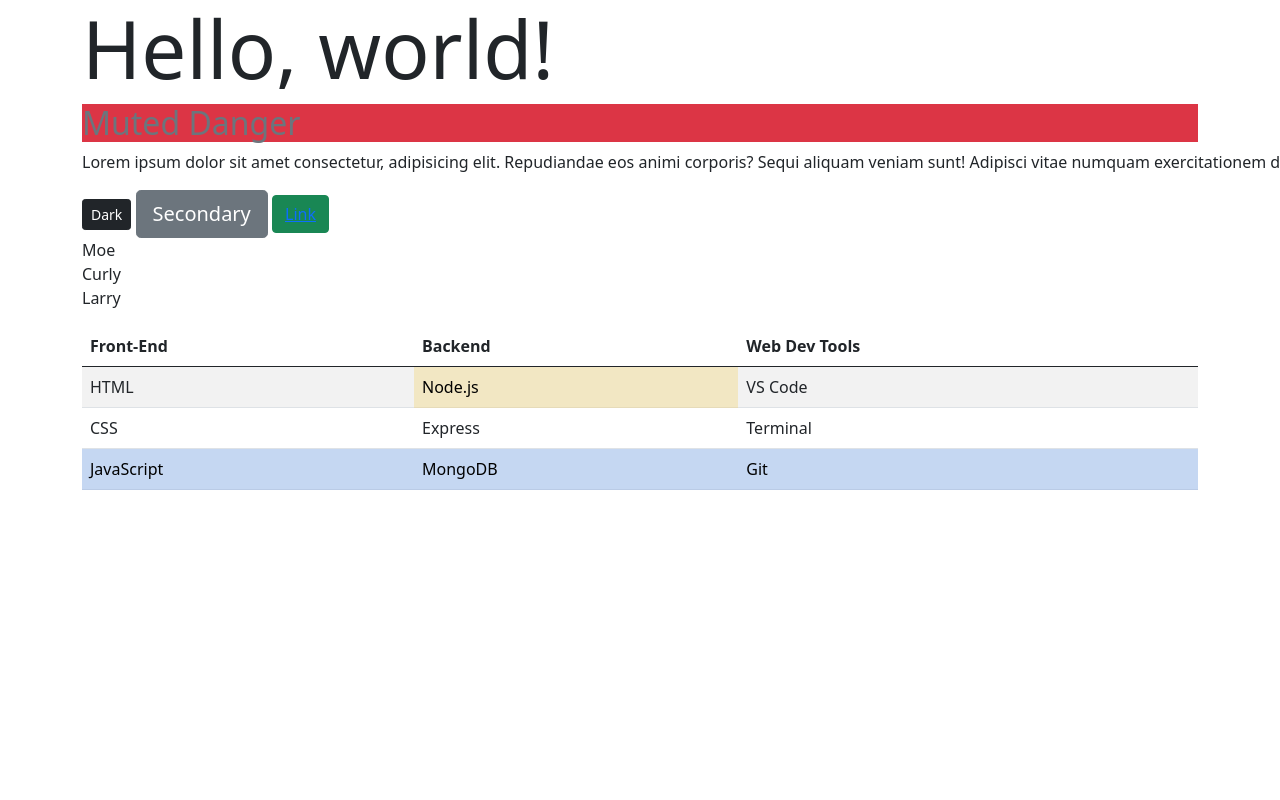
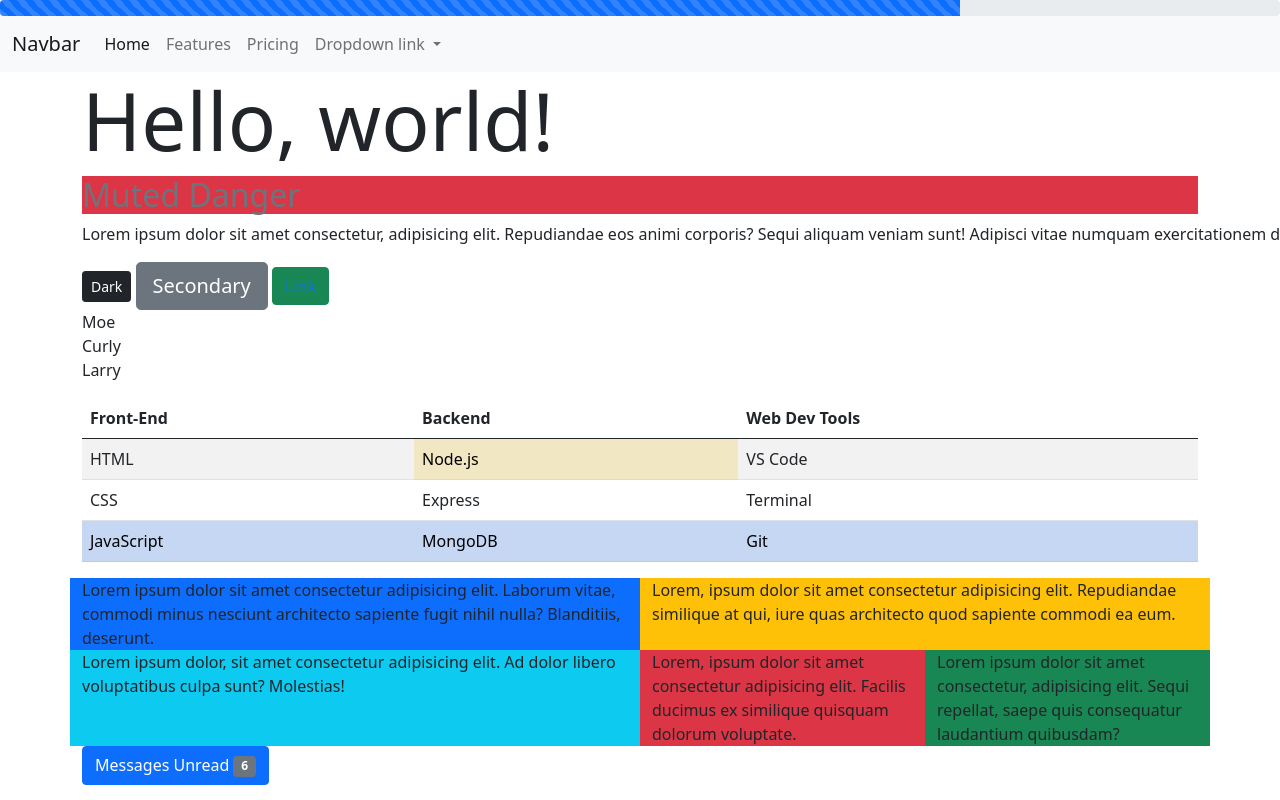
Before and after one commit to hannahxxo/BootstrapExercise, a plain HTML site: page index.html in a window 1280 px wide. Shown: the top 800 px of the page. Drawn offline with nearby package versions, Linux system fonts and the light colour scheme.

Commit message:
Commit with Bonus

```diff
--- a/index.html
+++ b/index.html
@@ -11,6 +11,41 @@
     <title>Bootstrap Exercise</title>
   </head>
   <body>
+    <div class="progress">
+        <div class="progress-bar progress-bar-striped progress-bar-animated" role="progressbar" aria-valuenow="75" aria-valuemin="0" aria-valuemax="100" style="width: 75%"></div>
+      </div>
+    <nav class="navbar navbar-expand-lg navbar-light bg-light">
+        <div class="container-fluid">
+          <a class="navbar-brand" href="#">Navbar</a>
+          <button class="navbar-toggler" type="button" data-bs-toggle="collapse" data-bs-target="#navbarNavDropdown" aria-controls="navbarNavDropdown" aria-expanded="false" aria-label="Toggle navigation">
+            <span class="navbar-toggler-icon"></span>
+          </button>
+          <div class="collapse navbar-collapse" id="navbarNavDropdown">
+            <ul class="navbar-nav">
+              <li class="nav-item">
+                <a class="nav-link active" aria-current="page" href="#">Home</a>
+              </li>
+              <li class="nav-item">
+                <a class="nav-link" href="#">Features</a>
+              </li>
+              <li class="nav-item">
+                <a class="nav-link" href="#">Pricing</a>
+              </li>
+              <li class="nav-item dropdown">
+                <a class="nav-link dropdown-toggle" href="#" id="navbarDropdownMenuLink" role="button" data-bs-toggle="dropdown" aria-expanded="false">
+                  Dropdown link
+                </a>
+                <ul class="dropdown-menu" aria-labelledby="navbarDropdownMenuLink">
+                  <li><a class="dropdown-item" href="#">Action</a></li>
+                  <li><a class="dropdown-item" href="#">Another action</a></li>
+                  <li><a class="dropdown-item" href="#">Something else here</a></li>
+                </ul>
+              </li>
+            </ul>
+          </div>
+        </div>
+      </nav>
+
       <div class="container">
         <h1 class="display-1">Hello, world!</h1>
         <h2 class="text-muted bg-danger">Muted Danger</h2>
@@ -51,6 +86,21 @@
             </tbody>
         </table>
 
+        <!-- Bonus -->
+        <div class="row">
+            <div class="col bg-primary">Lorem ipsum dolor sit amet consectetur adipisicing elit. Laborum vitae, commodi minus nesciunt architecto sapiente fugit nihil nulla? Blanditiis, deserunt.</div>
+            <div class="col bg-warning">Lorem, ipsum dolor sit amet consectetur adipisicing elit. Repudiandae similique at qui, iure quas architecto quod sapiente commodi ea eum.</div>
+        </div>
+        <div class="row">
+            <div class="col-6 bg-info">Lorem ipsum dolor, sit amet consectetur adipisicing elit. Ad dolor libero voluptatibus culpa sunt? Molestias!</div>
+            <div class="col-3 bg-danger">Lorem, ipsum dolor sit amet consectetur adipisicing elit. Facilis ducimus ex similique quisquam dolorum voluptate.</div>
+            <div class="col-3 bg-success">Lorem ipsum dolor sit amet consectetur, adipisicing elit. Sequi repellat, saepe quis consequatur laudantium quibusdam?</div>
+        </div>
+
+        <button type="button" class="btn btn-primary">
+            Messages Unread <span class="badge bg-secondary">6</span>
+          </button>
+
 
       </div>
 
```
